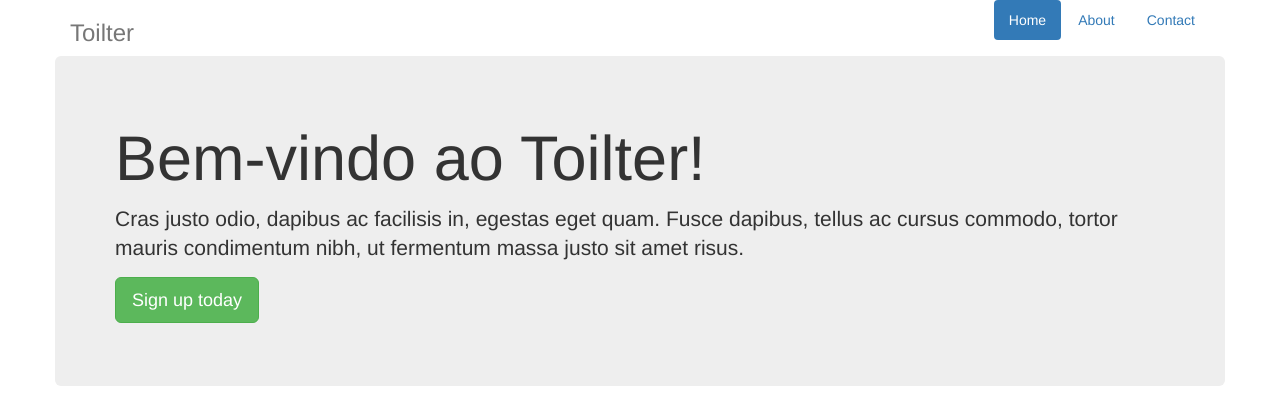
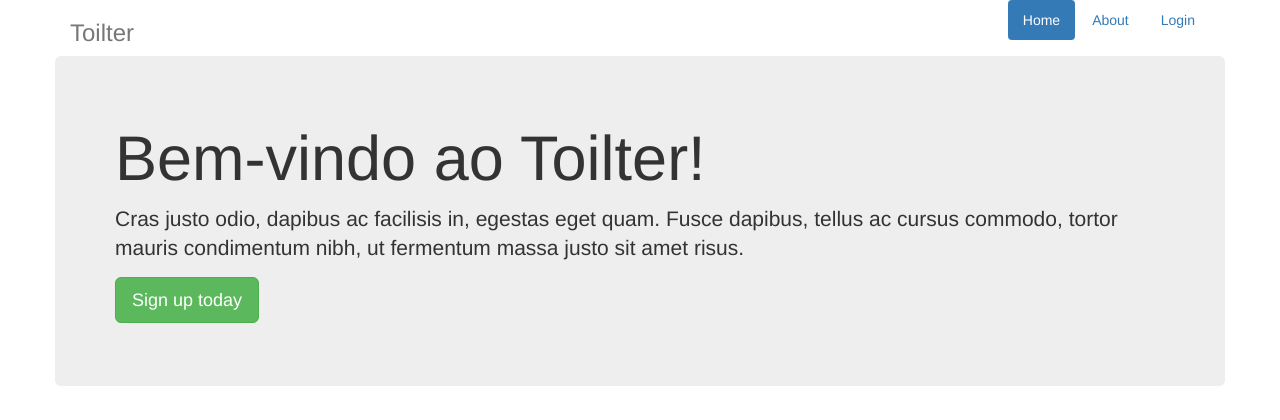
Before and after one commit to gapigo/course-flask, a Flask app: page / in a window 1280 px wide. Shown: the top 420 px of the page. Run offline with Flask 2, Linux system fonts and the light colour scheme; some libraries are stand-ins or nearby versions.

Commit message:
Finishing login

```diff
--- a/app/__init__.py
+++ b/app/__init__.py
@@ -2,6 +2,7 @@ from flask import Flask
 from flask_sqlalchemy import SQLAlchemy
 from flask_script import Manager
 from flask_migrate import Migrate, MigrateCommand
+from flask_login import LoginManager
 
 app = Flask(__name__)
 app.config.from_object('config')
@@ -11,5 +12,8 @@ migrate = Migrate(app, db)
 manager = Manager(app)
 manager.add_command('db', MigrateCommand)
 
+login_manager = LoginManager(app)
+login_manager.init_app(app)
+
 from app.controllers import default
 from app.models import tables
--- a/app/controllers/default.py
+++ b/app/controllers/default.py
@@ -1,11 +1,17 @@
 # from email.policy import default
 from distutils.log import Log
-from app import app
-from flask import render_template
 
-from app import db
+from flask_login import login_user, logout_user
+from app import app, login_manager, db
+from flask import flash, redirect, render_template, url_for
+
 from app.models.tables import User
 from app.models.forms import LoginForm
+
+@login_manager.user_loader
+def load_user(id):
+    return User.query.filter_by(id=id).first()
+
 
 @app.route("/index")
 @app.route("/")
@@ -17,12 +23,26 @@ def index():
 def login():
     form = LoginForm()
     if form.validate_on_submit():
-        print(form.username.data)
-        print(form.password.data)
+        user = User.query.filter_by(username=form.username.data).first()
+        print(user)
+        if user and user.password == form.password.data:
+            login_user(user)
+            flash("Logged in.")
+            return redirect(url_for("index"))
+        else:
+            if user:
+                flash("Password and username don't match")
+            else:
+                flash("User doesn't exist")
     else:
-        print(form.errors)
+        flash("Invalid login.")
     return render_template('login_form.html', form=form)
 
+@app.route("/logout")
+def logout():
+    logout_user()
+    flash("Logged out.")
+    return redirect(url_for("index"))
 
 
 @app.route('/teste/<info>')
--- a/app/templates/base.html
+++ b/app/templates/base.html
@@ -11,7 +11,7 @@
     <link href="{{ url_for('static', filename='css/bootstrap.min.css') }}" rel="stylesheet">
 
     <!-- HTML5 shim and Respond.js for IE8 support of HTML5 elements and media queries -->
-    <!--[if lt IE 9]>
+      <!--[if lt IE 9]>
       <script src="https://cdn.jsdelivr.net/npm/html5shiv@3.7.3/dist/html5shiv.min.js"></script>
       <script src="https://cdn.jsdelivr.net/npm/respond.js@1.4.2/dest/respond.min.js"></script>
     <![endif]-->
@@ -25,12 +25,27 @@
           <ul class="nav nav-pills pull-right">
             <li role="presentation" class="active"><a href="#">Home</a></li>
             <li role="presentation"><a href="#">About</a></li>
-            <li role="presentation"><a href="#">Contact</a></li>
+            {% if current_user.is_authenticated %}
+              <li role="presentation"><a href="{{ url_for('logout') }}">Logout</a></li>
+            {% else %}
+              <li role="presentation"><a href="{{ url_for('login') }}">Login</a></li>
+            {% endif %}
+
           </ul>
         </nav>
         <h3 class="text-muted">Toilter</h3>
       </div>
-
+          {% with messages = get_flashed_messages() %}
+            {% if messages %}
+            <div class="alert alert-warning">
+              <ul class="flashes">
+                {% for message in messages %}
+                  <li>{{ message }}</li>
+                {% endfor %}
+              </ul>
+            </div>
+            {% endif %}
+          {% endwith %}
         <div class="row">
           {% block content %}
           {% endblock %}
```
Also changed, not shown: app/models/tables.py (+20 -1 lines).
